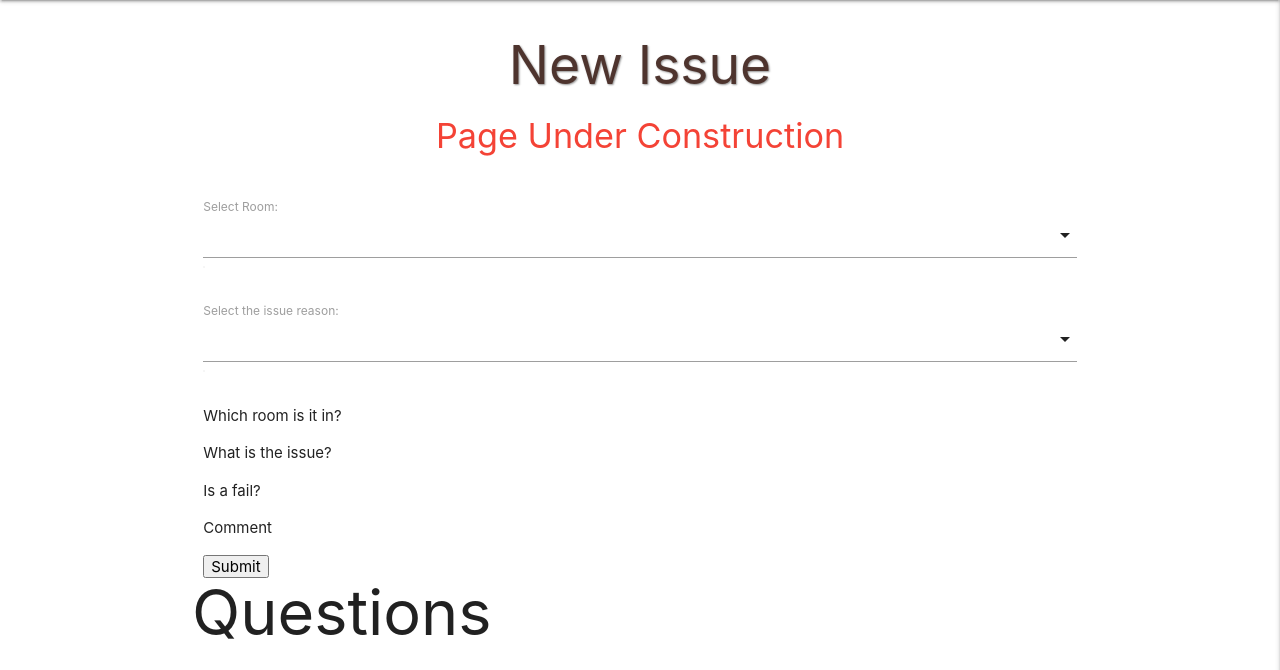
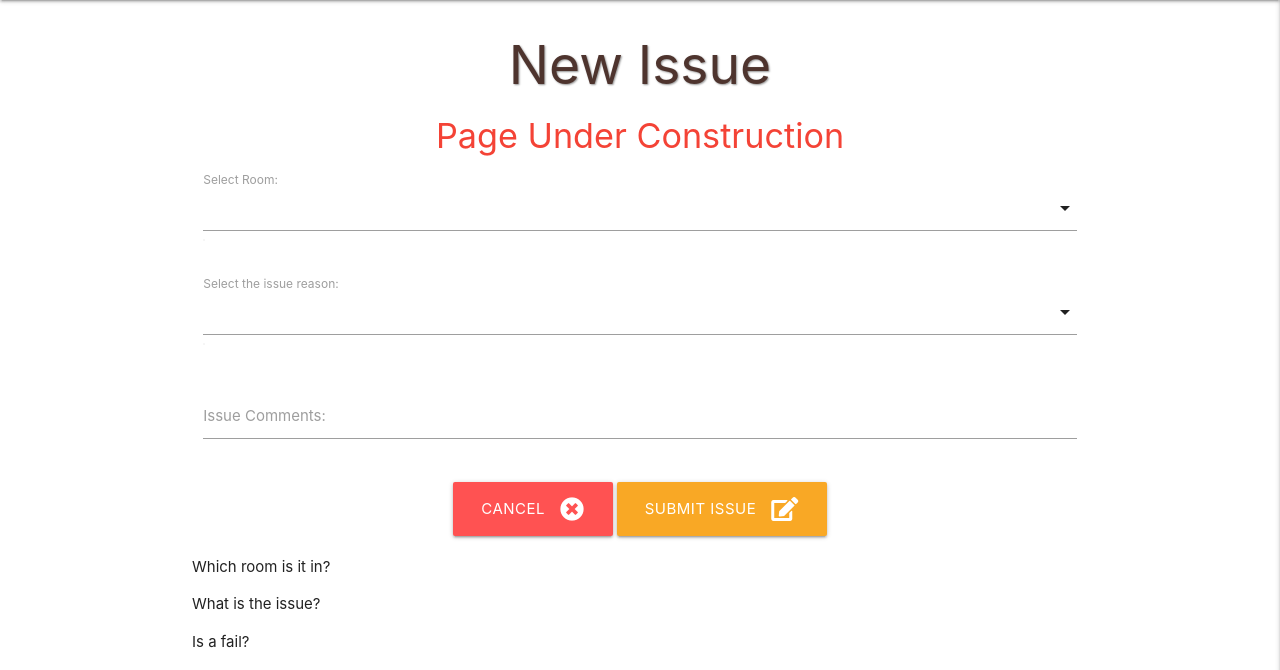
Before and after one commit to Code-Institute-Submissions/STarrant-electrical-survey-db_NovResub, a Flask app: page /new_issue in a window 1280 px wide. Shown: the part 64-734 px from the top of the page. Run offline with Flask 2, Linux system fonts and the light colour scheme; data that the repository does not hold is empty; some libraries are stand-ins or nearby versions.

Commit message:
Midwork save

```diff
--- a/app.py
+++ b/app.py
@@ -142,7 +142,7 @@ def new_issue():
             "roomType": request.form.get("room_type"),
             "createdBy": session["user"]
         }
-        mongo.db.electricalIssues.insert_one(new_room)
+        mongo.db.surveyIssues.insert_one(new_issue)
         flash("New electrical issue raised.")
         return redirect(url_for("get_overview"))
     rooms = list(mongo.db.electricalRooms.find().sort("_id", 1))
--- a/templates/new-issue.html
+++ b/templates/new-issue.html
@@ -40,9 +40,26 @@
 
 
 
-            <!-- Input Field for Room Designation -->
+            <!-- Input Field for Issue Comments -->
+            <div class="row">
+                <div class="input-field col s12">
+                    <input value="" id="issue_comment" name="issue_comment" type="text" class="validate" required>
+                    <label for="issue_comment">Issue Comments:</label>
+                </div>
+            </div>
 
-
+            <!-- Cancel and Submit Button -->
+            <div class="row">
+                <div class="col s12 center-align">
+                    <a href="{{ url_for('get_overview') }}" class="btn-large red accent-2">
+                        Cancel <i class="fas fa-times-circle right"></i>
+                    </a>
+                    <button type="submit" class="btn-large yellow darken-3">
+                        Submit Issue <i class="fas fa-edit right"></i>
+                    </button>
+                </div>
+            </div>
+        </form>
 <!--   CODE BLOCK---------------------------------------------------------------------------------------------------- -->
 
 
@@ -75,3 +92,5 @@
   <p>{{ types }}</p>
 
 {% endblock %}
+
+<!--   CODE BLOCK---------------------------------------------------------------------------------------------------- -->
```
Also changed, not shown: templates/test-page.html (+9 -0 lines).
